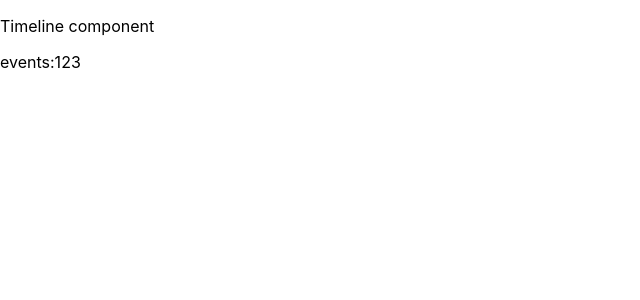
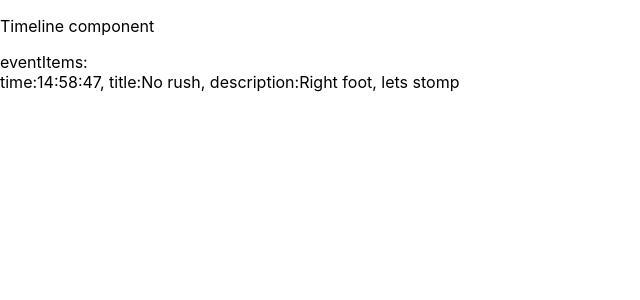
Before and after one commit to PovilasU/React-Timeline, a React (Create React App) app: page / in a window 1280 px wide. Shown: the top 300 px of the page, without its empty margins (0-640 px from the left). Built offline with nearby package versions, Linux system fonts and the light colour scheme.

Commit message:
Updated state logic, removed unused code.

```diff
--- a/src/App.js
+++ b/src/App.js
@@ -4,6 +4,10 @@ import Timeline from './Components/Timeline';
 function App() {
   return (
     <div className="">
+      {/* dance moves for song:  "Mr C The Slide Man - Cha-Cha Slide"
+        https://www.youtube.com/watch?v=wZv62ShoStY&ab_channel=MrCTheSlideManVEVO"
+       :)
+      */}
       <Timeline />
     </div>
   );
--- a/src/Components/Timeline.jsx
+++ b/src/Components/Timeline.jsx
@@ -1,47 +1,35 @@
 import React, { useState, useEffect } from 'react';
 import TimelineItem from './TimelineItem';
-
-const eventsevents = [
-  { time: '001', title: 'title 1', description: 'item 1' },
-  { time: '002', title: 'title 2', description: 'item 2' },
-  { time: '003', title: 'title 3', description: 'item 3' },
-  { time: '004', title: 'title 4', description: 'item 4' },
-  { time: '005', title: 'title 5', description: 'item 5' },
-];
-
-const eventsArr = [1, 2, 3, 4, 5];
+import { randomEvent } from './utils';
 
 const Timeline = () => {
   const [events, setEvents] = useState([]);
 
-  const eventItems = eventsevents.map((event, idx) => {
+  const eventItems = events.map((event, idx) => {
     return <TimelineItem event={event} key={idx} />;
   });
 
-  const rotateArr = (arr) => {
-    arr.push(arr.shift());
-    return arr;
-  };
-
   useEffect(() => {
     setTimeout(() => {
-      if (eventsArr.length !== 0) {
-        let temp = eventsArr.shift();
-        setEvents((events) => [...events, temp]);
+      if (events.length < 5) {
+        const newEvent = randomEvent();
+        let newEvents = [...events];
+        newEvents.unshift(newEvent); //Add items to the beginning of an array
+        setEvents(() => [...newEvents]);
       } else {
-        setEvents((events) => {
-          let tempEventsArr = [...events];
-          const testArr = rotateArr(tempEventsArr);
-          return [...testArr];
-        });
+        let newEvent = randomEvent();
+        let newEvents = [...events];
+        newEvents.pop(); //Remove an item from the end of an array
+        newEvents.unshift(newEvent); //Remove an item from the beginning of an array
+        setEvents([...newEvents]);
       }
-    }, 2000);
-  }, [events]);
+    }, 5000);
+  });
 
   return (
     <div>
       <p>Timeline component</p>
-      <p> events:{events}</p>
+      <div> eventItems:{eventItems && eventItems}</div>
     </div>
   );
 };
--- a/src/Components/TimelineItem.jsx
+++ b/src/Components/TimelineItem.jsx
@@ -1,10 +1,10 @@
 import React from 'react';
-const TimelineItem = ({ event: { time, title, description } }) => {
+const TimelineItem = ({ event }) => {
+  const { time, title, description } = event;
   return (
     <div>
-      <p>
-        time {time}, title {title}, description {description}
-      </p>
+      {time && <span> time:{time}</span>},{title && <span> title:{title}</span>}
+      ,{description && <span> description:{description}</span>}
     </div>
   );
 };
--- /dev/null
+++ b/src/Components/utils.js
@@ -0,0 +1,32 @@
+const danceMoves = [
+  'Right foot, lets stomp',
+  'Left foot, lets stomp',
+  'Turn to the right',
+  'Turn to the left',
+  'Criss cross',
+  'Clap your hands',
+];
+const titles = [
+  'Most immediate',
+  'Yet Another',
+  'No rush',
+  'Important',
+  'Reminder',
+];
+
+const randomItem = (arr) => {
+  return arr[Math.floor(Math.random() * arr.length)];
+};
+export const randomEvent = () => {
+  let today = new Date();
+  let time =
+    today.getHours() + ':' + today.getMinutes() + ':' + today.getSeconds();
+
+  let randomEvent = {
+    time: time,
+    title: randomItem(titles),
+    description: randomItem(danceMoves),
+  };
+  randomEvent.time = time;
+  return randomEvent;
+};
```
